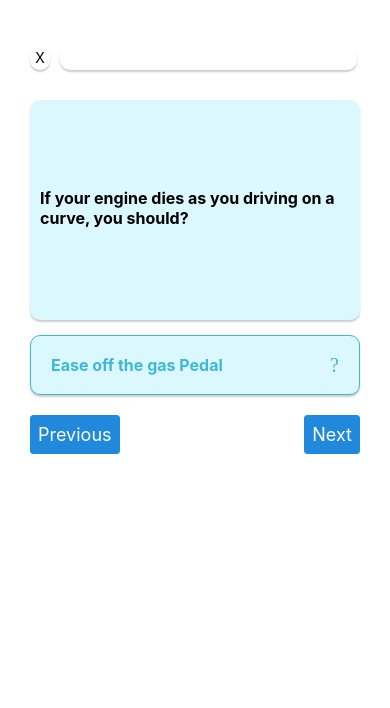
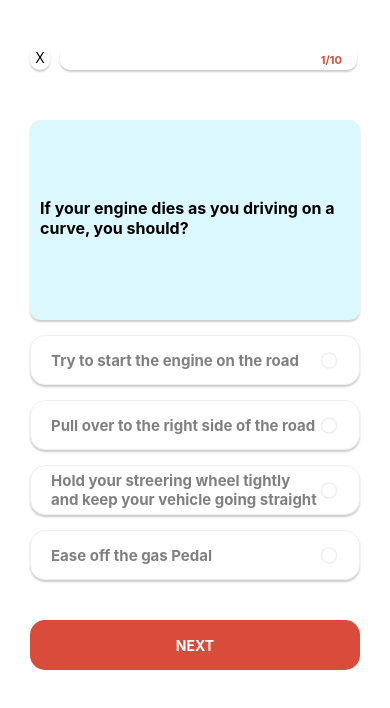
Before and after one commit to Wiscarlens/Pulze, a React Native app: screen / in a window 390 px wide. Shown: the top 708 px of the page. Built offline with nearby package versions, Linux system fonts and the light colour scheme.

Commit message:
worked on next button

```diff
--- a/src/components/AnswerCard.tsx
+++ b/src/components/AnswerCard.tsx
@@ -1,45 +1,62 @@
 import React from 'react';
 import { View, Text, StyleSheet } from 'react-native';
-import CheckIcon from 'react-native-vector-icons/FontAwesome';
+import CheckIcon from 'react-native-vector-icons/MaterialCommunityIcons';
 
 interface AnswerCardProps {
   answer: string;
-  checkIcon?: boolean;
+  checkIcon?: boolean | null;
 }
 
-// const AnswerCard: React.FC<AnswerCardProps> = ({ answer, checkIcon = false}) => {
-//   return (
-//     <View style={styles.card}>
-//       <View style={styles.textContainer}>
-//         <Text style={styles.answer}>{answer}</Text>
-//       </View>
-//       {checkIcon && (
-//         <View style={styles.checkIcon}>
-//           <CheckIcon
-//             style={styles.icon}
-//             name={checkIcon ? 'checkcircle' : 'circle-o'}
-//             size={20}
-//             color={'#3eb8d4'}
-//           />
-//         </View>
-//       )}
-//     </View>
-//   );
-// };
-
-const AnswerCard: React.FC<AnswerCardProps> = ({ answer, checkIcon = false }) => {
+const AnswerCard: React.FC<AnswerCardProps> = ({ answer, checkIcon }) => {
   return (
-    <View style={styles.card}>
+    <View
+      style={[
+        styles.card,
+        {
+          borderColor:
+            checkIcon === true ? '#3eb8d4' : checkIcon === false ? 'red' : '#F0F0F0', // Dynamic border color
+          backgroundColor:
+            checkIcon === true ? '#dcf8ff' : checkIcon === false ? 'mistyrose' : 'white', // Dynamic background color
+        },
+      ]}
+    >
       <View style={styles.textContainer}>
-        <Text style={styles.answer}>{answer}</Text>
+        <Text
+          style={[
+            styles.answer,
+            {
+              color:
+                checkIcon === true
+                  ? '#3eb8d4' // Dynamic text color when boolean is true
+                  : checkIcon === false
+                  ? 'red' // Dynamic text color when boolean is false
+                  : 'gray', // Default text color when checkIcon is null or undefined
+            },
+          ]}
+        >
+          {answer}
+        </Text>
       </View>
       {checkIcon !== undefined && (
         <View style={styles.checkIcon}>
           <CheckIcon
             style={styles.icon}
-            name={checkIcon ? 'checkcircle' : 'circleo'} // Default to 'circleo' if checkIcon is not provided
+            name={
+              checkIcon
+                ? 'check-circle' // Check-circle when boolean is true
+                : checkIcon === false
+                ? 'close-circle' // Checkbox-blank-circle-outline when boolean is false
+                : 'checkbox-blank-circle-outline' // Default to 'checkbox-blank-circle-outline' if checkIcon is null or undefined
+            }
             size={20}
-            color={'#3eb8d4'}
+            color={
+              checkIcon
+                ? '#3eb8d4' // #3eb8d4 when boolean is true
+                : checkIcon === false
+                ? 'red' // red when boolean is false
+                : '#F0F0F0' // Default to 'gray' if checkIcon is null or undefined
+
+            }
           />
         </View>
       )}
@@ -50,11 +67,9 @@ const AnswerCard: React.FC<AnswerCardProps> = ({ answer, checkIcon = false }) =>
 const styles = StyleSheet.create({
   card: {
     width: '100%',
-    height: 60,
+    height: 50,
     flexDirection: 'row',
-    borderRadius: 10,
-    backgroundColor: '#dcf8ff',
-    elevation: 3,
+    borderRadius: 15,
     shadowColor: 'black',
     shadowOffset: { width: 0, height: 2 },
     shadowOpacity: 0.2,
@@ -64,14 +79,12 @@ const styles = StyleSheet.create({
     paddingLeft: 20,
     alignItems: 'center',
     borderWidth: 1,
-    borderColor: '#3eb8d4',
   },
   textContainer: {
     flex: 1,
   },
   answer: {
-    color: '#3eb8d4',
-    fontSize: 16,
+    fontSize: 15,
     fontWeight: 'bold',
   },
   checkIcon: {
--- a/src/components/QuestionCard.tsx
+++ b/src/components/QuestionCard.tsx
@@ -20,15 +20,14 @@ const QuestionCard: React.FC<QuestionCardProps> = ({ imageSource, title: questio
 const styles = StyleSheet.create({
   card: {
     width: '100%',
-    height: 220,
+    height: 200,
     borderRadius: 10,
     backgroundColor: '#dcf8ff',
-    elevation: 3,
     shadowColor: 'black',
     shadowOffset: { width: 0, height: 2 },
     shadowOpacity: 0.2,
     shadowRadius: 2,
-    marginTop: 20,
+    marginTop: 40,
     justifyContent: 'center',
     alignItems: 'center',
   },
--- a/src/screens/QuizScreen.tsx
+++ b/src/screens/QuizScreen.tsx
@@ -4,6 +4,7 @@ import { View, Text, StyleSheet, TouchableOpacity } from 'react-native';
 import { Card, Button } from 'react-native-elements';
 import QuestionCard from '../components/QuestionCard';
 import AnswerCard from '../components/AnswerCard';
+import { ProgressBar } from 'react-native-paper';
 
 const QuizScreen = () => {
   const questions = [
@@ -50,8 +51,17 @@ const QuizScreen = () => {
           </TouchableOpacity>
         </View>
         <View style={styles.progressCard}>
-
           {/* Progress Bar space */}
+          <View>
+            <ProgressBar
+              progress={0.1}
+              color="#D94B3A"
+              style={styles.progressBar}
+            />
+          </View>
+          <View>
+            <Text style={styles.progressText}>1/10</Text>
+          </View>
         </View>
       </View>
 
@@ -59,25 +69,26 @@ const QuizScreen = () => {
             title={questions[currentQuestionIndex].question}
         />
 
-        <AnswerCard
-              answer='Ease off the gas Pedal'
-              checkIcon={false}
+        {questions[currentQuestionIndex].choices.map((choice, index) => (
+          <AnswerCard
+              key={index}
+              answer={choice}
+              checkIcon={null}
           />
-
-
-      {/* Question Card */}
-      {/* <Card containerStyle={styles.cardContainer}>
-        <Card.Title>{questions[currentQuestionIndex].question}</Card.Title>
-        {questions[currentQuestionIndex].choices.map((choice, index) => (
-          <Button key={index} title={choice} type="outline" />
         ))}
-      </Card> */}
 
       {/* Navigation Buttons */}
-      <View style={styles.navigationButtons}>
+      {/* <View style={styles.navigationButtons}>
         <Button title="Previous" onPress={handlePrevious} />
         <Button title="Next" onPress={handleNext} />
-      </View>
+      </View> */}
+
+      <TouchableOpacity
+        style={styles.button}
+        onPress={handleNext}
+      >
+        <Text style={styles.buttonText}>NEXT</Text>
+      </TouchableOpacity>
     </View>
   );
 };
@@ -95,7 +106,7 @@ const styles = StyleSheet.create({
     marginBottom: 10,
   },
   progressBar: {
-    flex: 1,
+
   },
   closeButton: {
     position: 'absolute',
@@ -132,9 +143,30 @@ const styles = StyleSheet.create({
     shadowOpacity: 0.2,
     shadowRadius: 2,
     marginTop: 15,
-    padding: 10,
+    justifyContent: 'center',
+    alignItems: 'flex-end',
+
+  },
+  progressText: {
+    fontSize: 11,
+    fontWeight: 'bold',
+    color: '#D94B3A',
+    marginEnd: 15,
+
+  },
+  button: {
+    backgroundColor: '#D94B3A',
+    width: '100%',
+    height: 50,
+    borderRadius: 15,
+    marginTop: 40,
     justifyContent: 'center',
     alignItems: 'center',
+
+  },
+  buttonText: {
+    color: 'white',
+   fontWeight: 'bold'
   },
 });
 
```
